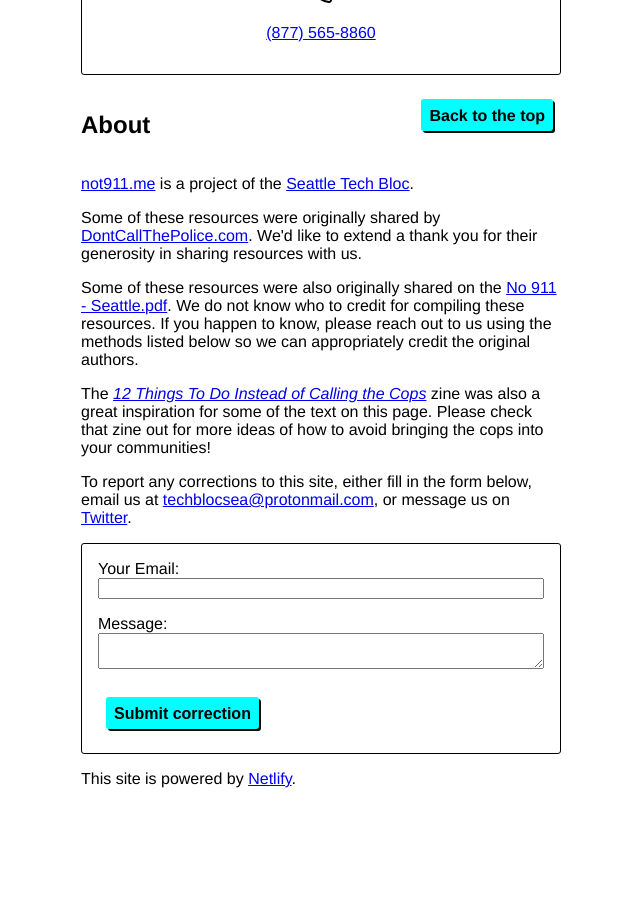
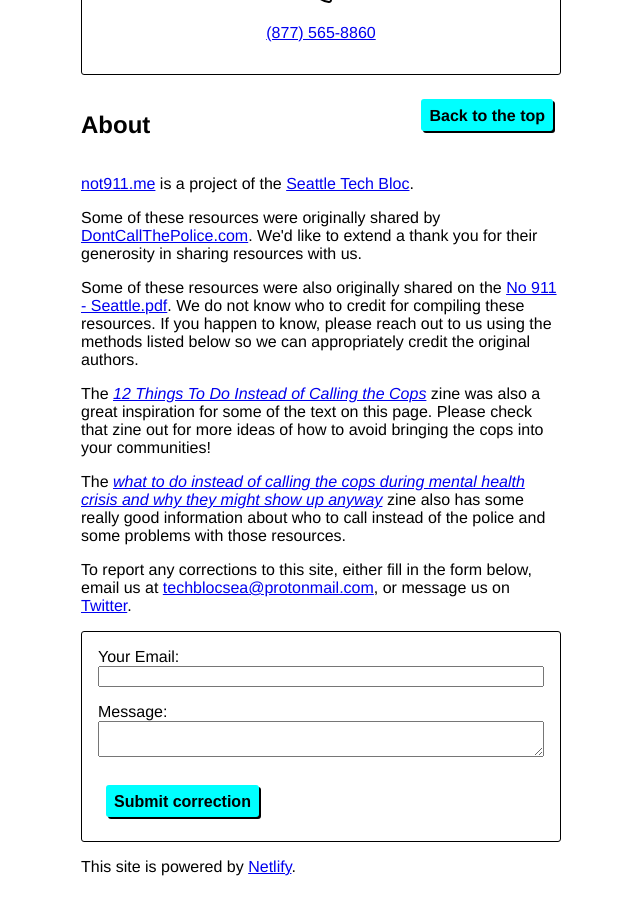
Before and after one commit to OrcaCollective/not911.me, a Jekyll site: the page built from generator/index.md, in a window 1280 px wide and 900 px high, scrolled down 1446 px. Shown: the whole window, without its empty margins (319-959 px from the left). Built offline with Jekyll 4.4.1, drawn with Linux system fonts in a browser that asks for light colours; before the commit the page ends 2258 px from its top, so only the background shows below that.

Commit message:
Add alt2police zine

```diff
--- a/generator/index.md
+++ b/generator/index.md
@@ -15,4 +15,7 @@
   <p>
     The <em><a href="/12things-screen.pdf" target="_blank">12 Things To Do Instead of Calling the Cops</a></em> zine was also a great inspiration for some of the text on this page. Please check that zine out for more ideas of how to avoid bringing the cops into your communities!
   </p>
+  <p>
+    The <em><a href="/alt2police.pdf" target="_blank">what to do instead of calling the cops during mental health crisis and why they might show up anyway</a></em> zine also has some really good information about who to call instead of the police and some problems with those resources.
+  </p>
 ---
--- a/public/index.html
+++ b/public/index.html
@@ -603,6 +603,9 @@
             <p>
                 The <em><a href="/12things-screen.pdf" target="_blank">12 Things To Do Instead of Calling the Cops</a></em> zine was also a great inspiration for some of the text on this page. Please check that zine out for more ideas of how to avoid bring the cops into your communities!
             </p>
+            <p>
+                The <em><a href="/alt2police.pdf" target="_blank">what to do instead of calling the cops during mental health crisis and why they might show up anyway</a></em> zine also has some really good information about who to call instead of the police and some problems with those resources.
+            </p>
 
             <p>
                 To report any corrections to this site, either fill in the form below, email us at <a href="mailto:techblocsea@protonmail.com">techblocsea@protonmail.com</a>, or message us on <a href="https://twitter.com/TechBlocSEA">Twitter</a>.
```
Also changed, not shown: generator/_cities/seattle.md (+3 -0 lines), 2 other files.
